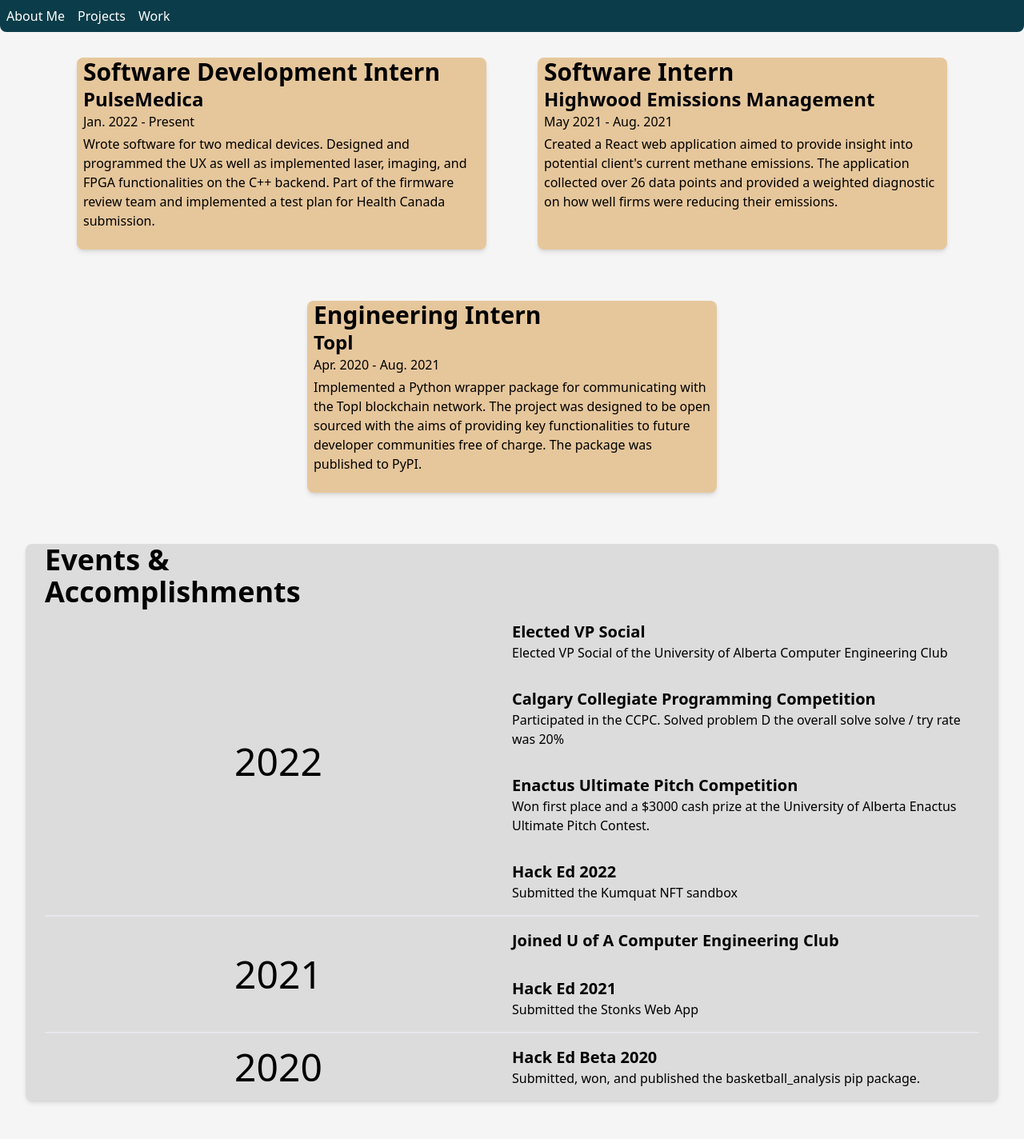
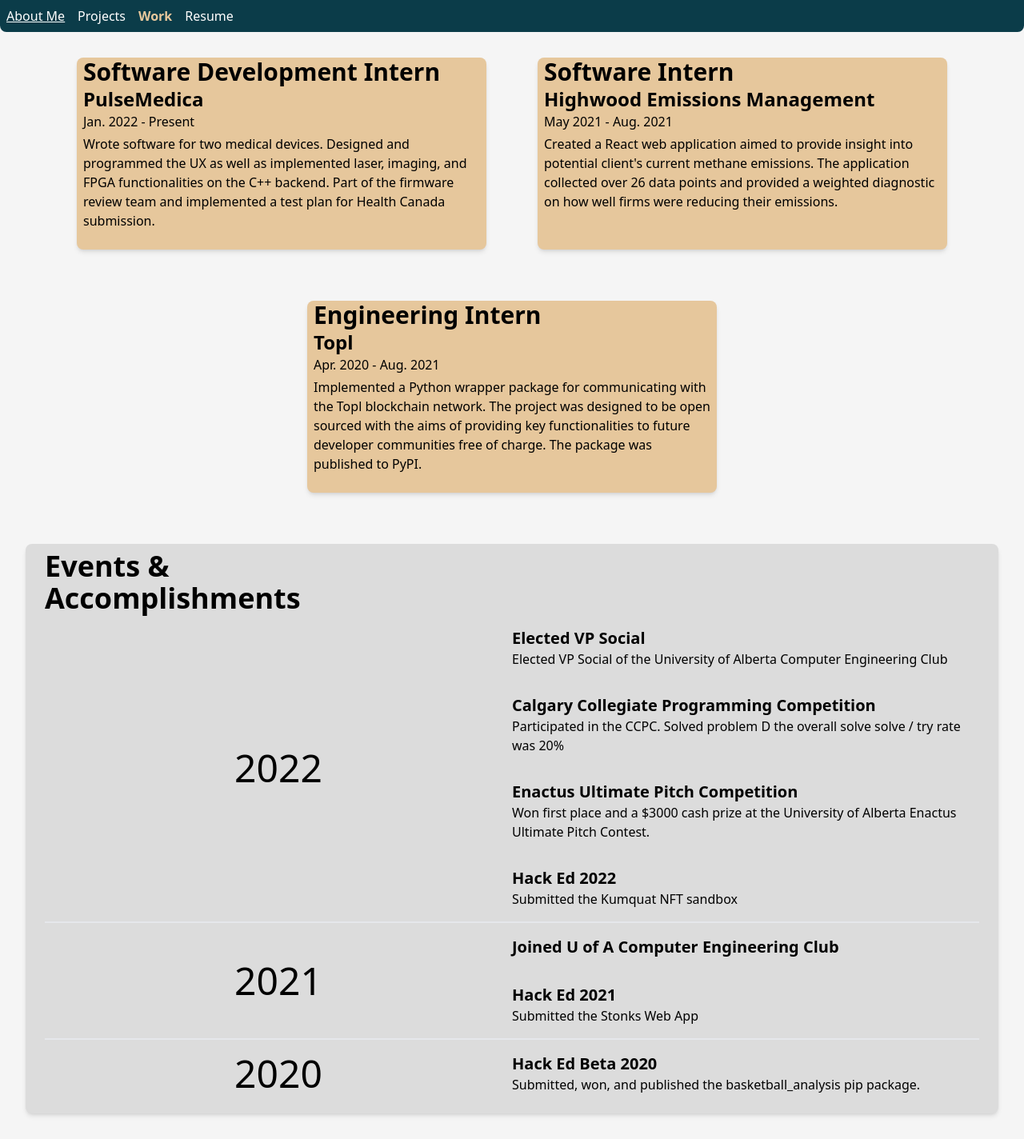
Before and after one commit to ArjunMehta01/personal_site_2, a React app: page /work in a window 1280 px wide. Shown: the whole page at 80% size. Built offline with nearby package versions, Linux system fonts and the light colour scheme.

Commit message:
resume added + navbar improved

```diff
--- a/src/components/Navbar.js
+++ b/src/components/Navbar.js
@@ -1,6 +1,8 @@
 import React from "react";
 import tw from "tailwind-styled-components";
 import { Link } from "react-router-dom";
+import Pdf from '../assets/ArjunResume.pdf';
+
 
 const NavContainer = tw.div`
     flex
@@ -14,16 +16,21 @@
 
 const Name = tw.p`
     p-2
+    hover:delay-750
+    hover:underline
 `;
 
-const Navbar = () => {
+const Navbar = (props) => {
+    const currentStyle = "text-[#E6C79C] font-bold";
+
+
     return (
         <NavContainer>
-            <Name><Link to="/">About Me</Link></Name>
-            <Name><Link to="/projects">Projects</Link></Name>
-            <Name><Link to="/work">Work</Link></Name>
-            {/* <Name>Resume</Name>
-            <Name>Summary</Name> */}
+            <Name className={props.current == "about" ? currentStyle : ""}><Link to="/">About Me</Link></Name>
+            <Name className={props.current == "projects" ? currentStyle : ""}><Link to="/projects">Projects</Link></Name>
+            <Name className={props.current == "work" ? currentStyle : ""}><Link to="/work">Work</Link></Name>
+            <Name><a href={Pdf} target="_blank">Resume</a></Name>
+            {/*<Name>Summary</Name> */}
         </NavContainer>
     );
 }
--- /dev/null
+++ b/src/components/ReachOut.js
@@ -0,0 +1,2 @@
+import React from "react";
+import tw from "tailwind-styled-components"
--- a/src/output.css
+++ b/src/output.css
@@ -802,6 +802,11 @@
   padding-right: 1.5rem;
 }
 
+.py-2 {
+  padding-top: 0.5rem;
+  padding-bottom: 0.5rem;
+}
+
 .pl-6 {
   padding-left: 1.5rem;
 }
@@ -864,6 +869,10 @@
   line-height: 2.5rem;
 }
 
+.font-bold {
+  font-weight: 700;
+}
+
 .font-extrabold {
   font-weight: 800;
 }
@@ -871,6 +880,11 @@
 .text-white {
   --tw-text-opacity: 1;
   color: rgb(255 255 255 / var(--tw-text-opacity));
+}
+
+.text-\[\#E6C79C\] {
+  --tw-text-opacity: 1;
+  color: rgb(230 199 156 / var(--tw-text-opacity));
 }
 
 .text-black {
@@ -899,6 +913,11 @@
   color: rgb(230 199 156 / var(--tw-text-opacity));
 }
 
+.hover\:underline:hover {
+  -webkit-text-decoration-line: underline;
+          text-decoration-line: underline;
+}
+
 @media (min-width: 640px) {
   .sm\:h-auto {
     height: auto;
--- a/src/pages/About.js
+++ b/src/pages/About.js
@@ -28,7 +28,7 @@
 
     return (
         <>
-            <Navbar />
+            <Navbar current="about"/>
             <MainContainer>
                 <div className="flex flex-row items-center justify-center p-2">
                     <div className="w-[32rem] m-4">
--- a/src/pages/Projects.js
+++ b/src/pages/Projects.js
@@ -57,7 +57,7 @@
 const Projects = () => {
     return (
         <>
-        <Navbar />
+        <Navbar current="projects"/>
         <MainContainer>
             <div className="flex flex-row flex-wrap justify-center">
                 {/* <FunContainer />
--- a/src/pages/Work.js
+++ b/src/pages/Work.js
@@ -45,7 +45,7 @@
 
     return (
         <>
-            <Navbar />
+            <Navbar current="work"/>
             <MainContainer>
                 <div className="flex flex-row flex-wrap justify-center">
                     <JobCard role="Software Development Intern" org="PulseMedica" date="Jan. 2022 - Present">
--- a/src/pages/cfgPages/workPage.js
+++ b/src/pages/cfgPages/thisSite.js
@@ -4,7 +4,7 @@
 
 
 // future this is where you build generic project page
-const projectPage = () => {
+const thisSite = () => {
 
 
     return (
@@ -14,4 +14,4 @@
     );
 };
 
-export default projectPage;
+export default thisSite;
--- a/webpack.config.js
+++ b/webpack.config.js
@@ -37,7 +37,7 @@
         use: ["style-loader", "css-loader"],
       },
       {
-        test: /\.png|svg|jpg|gif$/,
+        test: /\.png|svg|jpg|gif|pdf$/,
         use: ["file-loader"],
       },
     ],
```
Also changed, not shown: src/pages/cfgPages/projectPage.js (deleted, +0 -25 lines), 1 other file (tests, documents, lock files or other folders).
